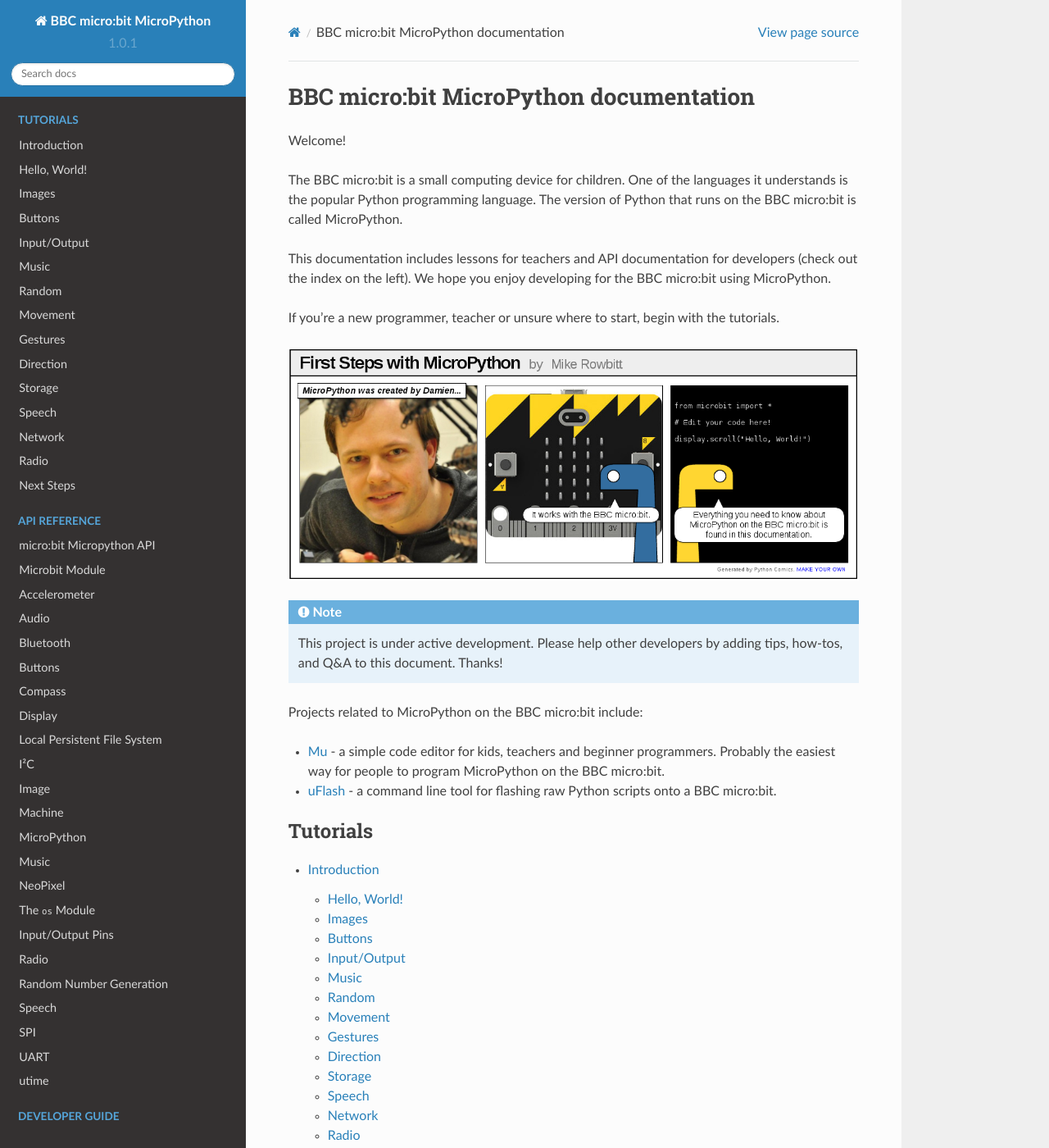
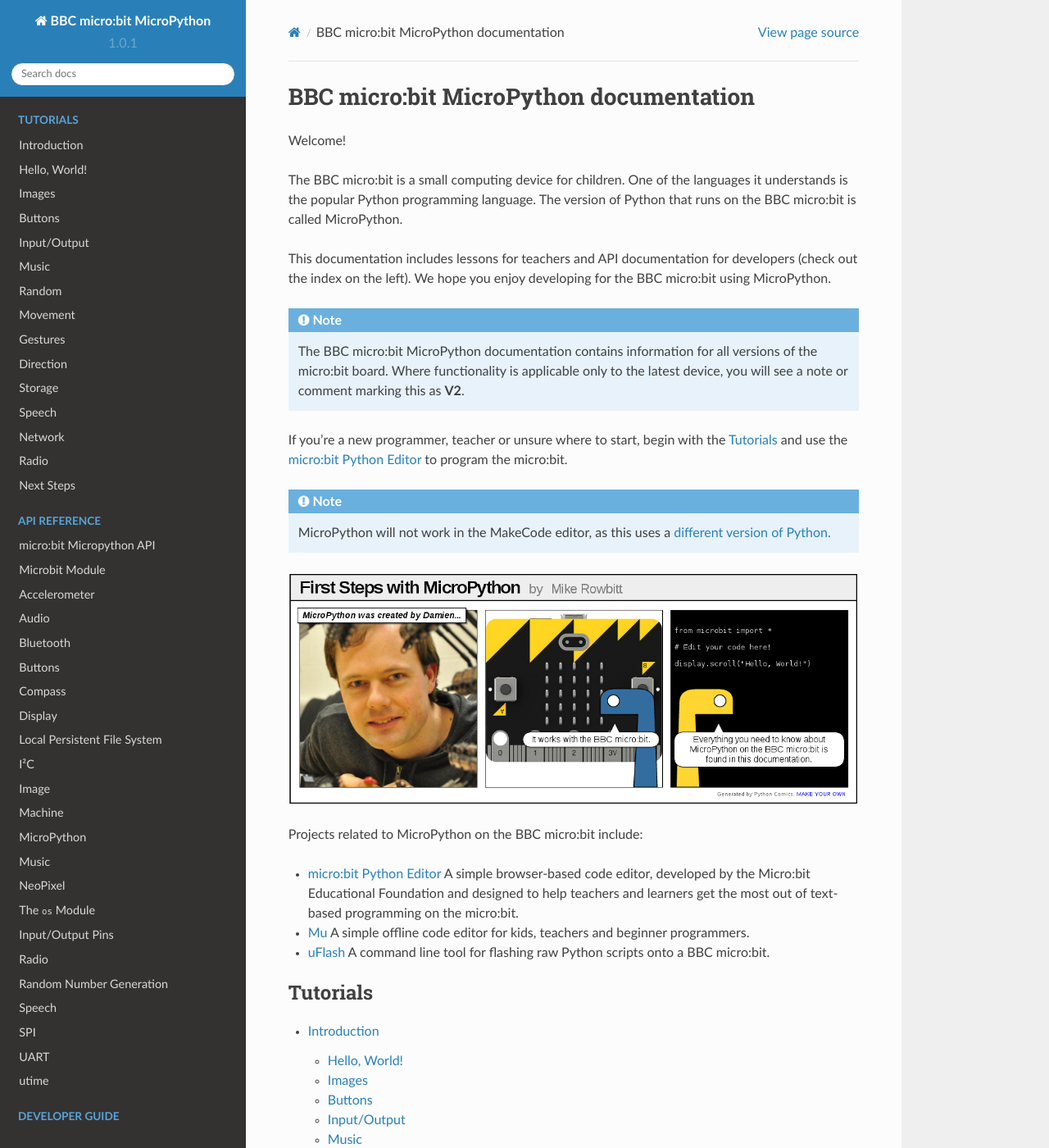
Before and after one commit to bbcmicrobit/micropython, a Sphinx documentation site: the page built from docs/index.rst, in a window 1280 px wide and 1400 px high. Shown: the whole window at 82% size. Built offline with Sphinx 7.4.7 and the Read the Docs theme 2.0.0, drawn with Linux system fonts in a browser that asks for light colours.

Commit message:
Docs: Update info on editor

```diff
--- a/docs/index.rst
+++ b/docs/index.rst
@@ -16,20 +16,36 @@
 and API documentation for developers (check out the index on the left). We hope
 you enjoy developing for the BBC micro:bit using MicroPython.
 
-If you're a new programmer, teacher or unsure where to start, begin with the tutorials.
+.. note::
+
+    The BBC micro:bit MicroPython documentation contains information for all
+    versions of the micro:bit board. Where functionality is applicable only
+    to the latest device, you will see a note or comment marking this as
+    **V2**.
+
+If you're a new programmer, teacher or unsure where to start, begin with the
+:ref:`Tutorials <Tutorials>` and use the `micro:bit Python Editor <https://python.microbit.org>`_
+to program the micro:bit.
+
+.. note::
+
+   MicroPython will not work in the MakeCode editor, as this
+   uses a `different version of Python. <https://support.microbit.org/support/solutions/articles/19000111744-makecode-python-and-micropython>`_
 
 .. image:: comic.png
 
-.. note::
-
-    This project is under active development. Please help other
-    developers by adding tips, how-tos, and Q&A to this document.
-    Thanks!
-
 Projects related to MicroPython on the BBC micro:bit include:
 
-* `Mu <https://github.com/ntoll/mu>`_ - a simple code editor for kids, teachers and beginner programmers. Probably the easiest way for people to program MicroPython on the BBC micro:bit.
-* `uFlash <https://uflash.readthedocs.io/en/latest/>`_ - a command line tool for flashing raw Python scripts onto a BBC micro:bit.
+* `micro:bit Python Editor <https://python.microbit.org>`_ A simple
+  browser-based code editor, developed by the Micro:bit Educational
+  Foundation  and designed to help teachers and learners get the
+  most out of text-based programming on the micro:bit.
+
+* `Mu <https://codewith.mu>`_ A simple offline code editor for kids, teachers
+  and beginner programmers.
+
+* `uFlash <https://uflash.readthedocs.io/en/latest/>`_ A command line tool
+  for flashing raw Python scripts onto a BBC micro:bit.
 
 .. toctree::
     :maxdepth: 2
```
Also changed, not shown: docs/tutorials/introduction.rst (+8 -9 lines).
